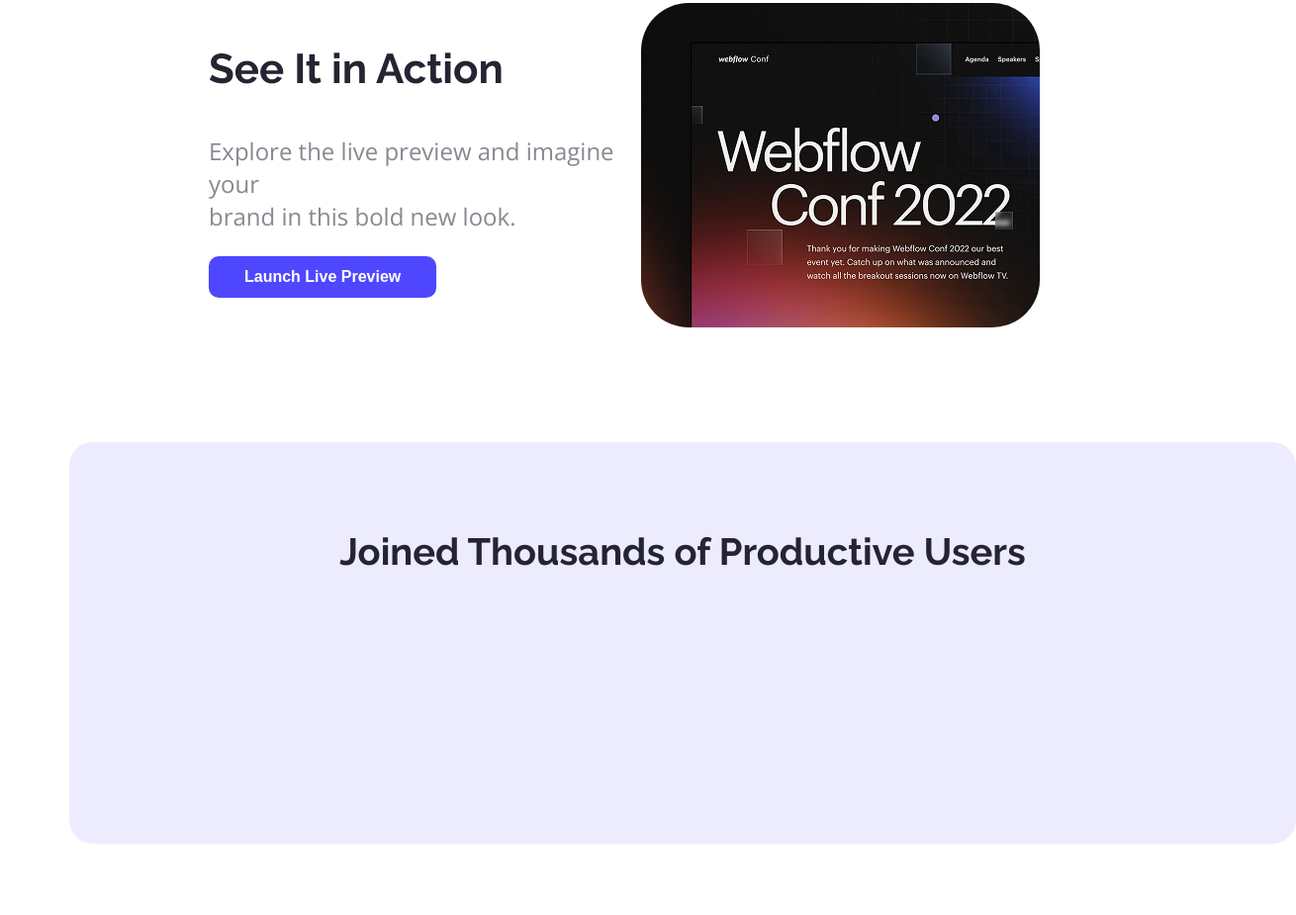
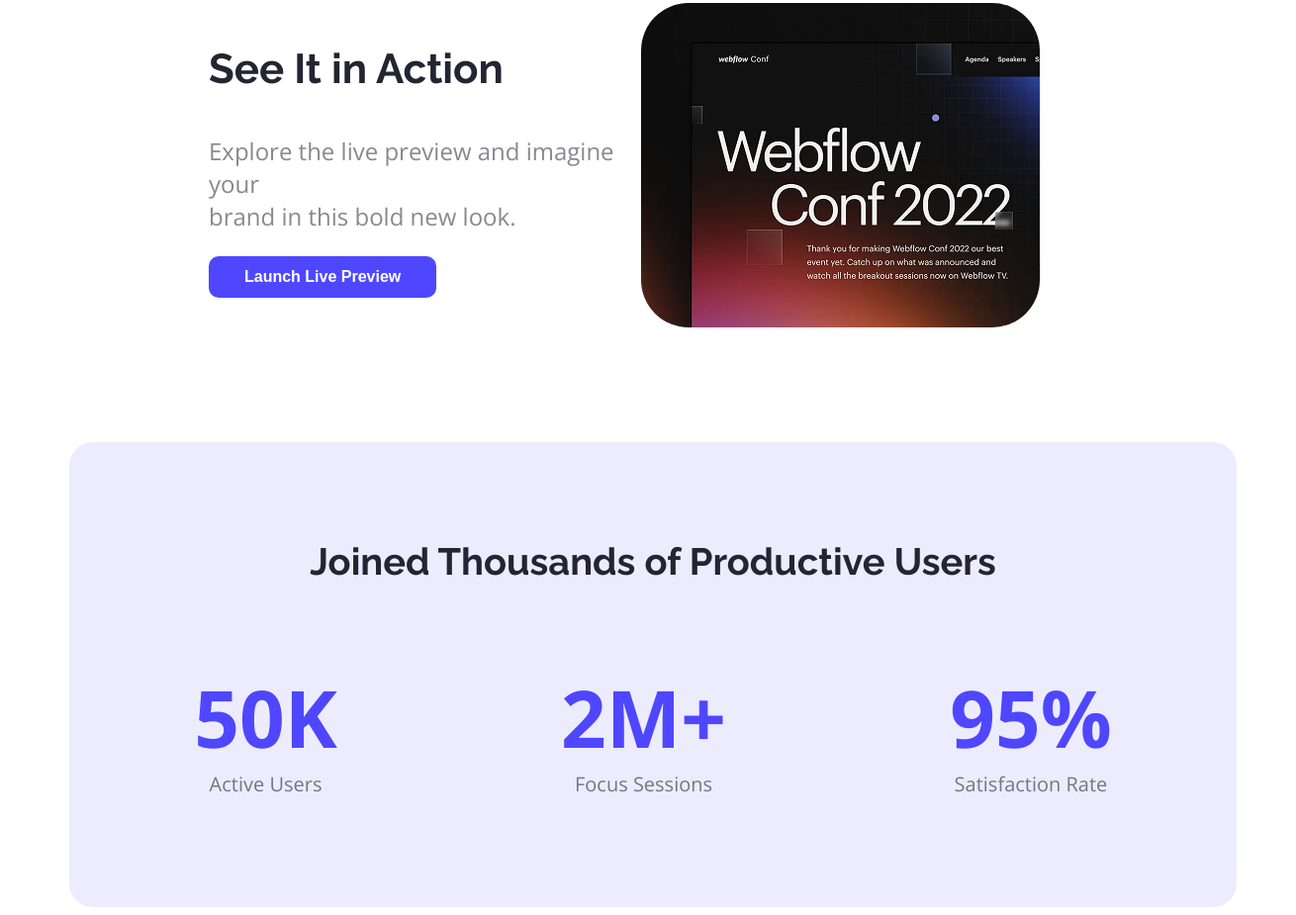
Before and after one commit to ArifinTawsif/first-assignment, a plain HTML site: page index.html in a window 1280 px wide. Shown: the part 1046-1971 px from the top of the page at 99% size, 1310 px wide, since content can reach past the window. Before the commit the page ends 1907 px from the top, so only its background shows below. Drawn offline with nearby package versions, Linux system fonts and the light colour scheme.

Commit message:
added review section

```diff
--- a/index.html
+++ b/index.html
@@ -46,16 +46,16 @@
             <h3 class="section-title raleway">Joined Thousands of Productive Users</h3>
             <div class="about-items">
                 <div class="about-item">
-                    <p class="item-title"></p>
-                    <p class="item-description"></p>
+                    <p class="item-title">50K</p>
+                    <p class="item-description">Active Users</p>
                 </div>
                 <div class="about-item">
-                    <p class="item-title"></p>
-                    <p class="item-description"></p>
+                    <p class="item-title">2M+</p>
+                    <p class="item-description">Focus Sessions</p>
                 </div>
                 <div class="about-item">
-                    <p class="item-title"></p>
-                    <p class="item-description"></p>
+                    <p class="item-title">95%</p>
+                    <p class="item-description">Satisfaction Rate</p>
                 </div>
             </div>
         </section>
--- a/styles/assignment.css
+++ b/styles/assignment.css
@@ -29,7 +29,7 @@ main{
     background-color: rgba(78, 71, 255, 0.1);
     border-radius: 24px;
     width: 1140px;
-    height: 306px;
+    height: 350px;
     margin-top: 116px;
 }
 
@@ -135,9 +135,31 @@ section div h3{
     font-size: 38px;
     font-weight: bold;
     color: #252432;
+    margin-bottom: 0px;
 }
 
+/* about styles */
 .about{
-    padding: 50px;
+    padding: 60px 20px;
     text-align: center;
 }
+.about-items{
+    display: flex;
+    justify-content: space-evenly;
+    gap: 120px;
+    flex-wrap: wrap;
+}
+
+.item-title{
+    color: rgba(78, 71, 255, 1);
+    font-size: 80px;
+    font-weight: bold;
+    margin-bottom: 0%;
+}
+
+.item-description{
+    font-size: 20px;
+    color: rgba(0, 0, 0, 0.5);
+    margin-bottom: 20px;
+    margin-top: 0%;
+}
```
